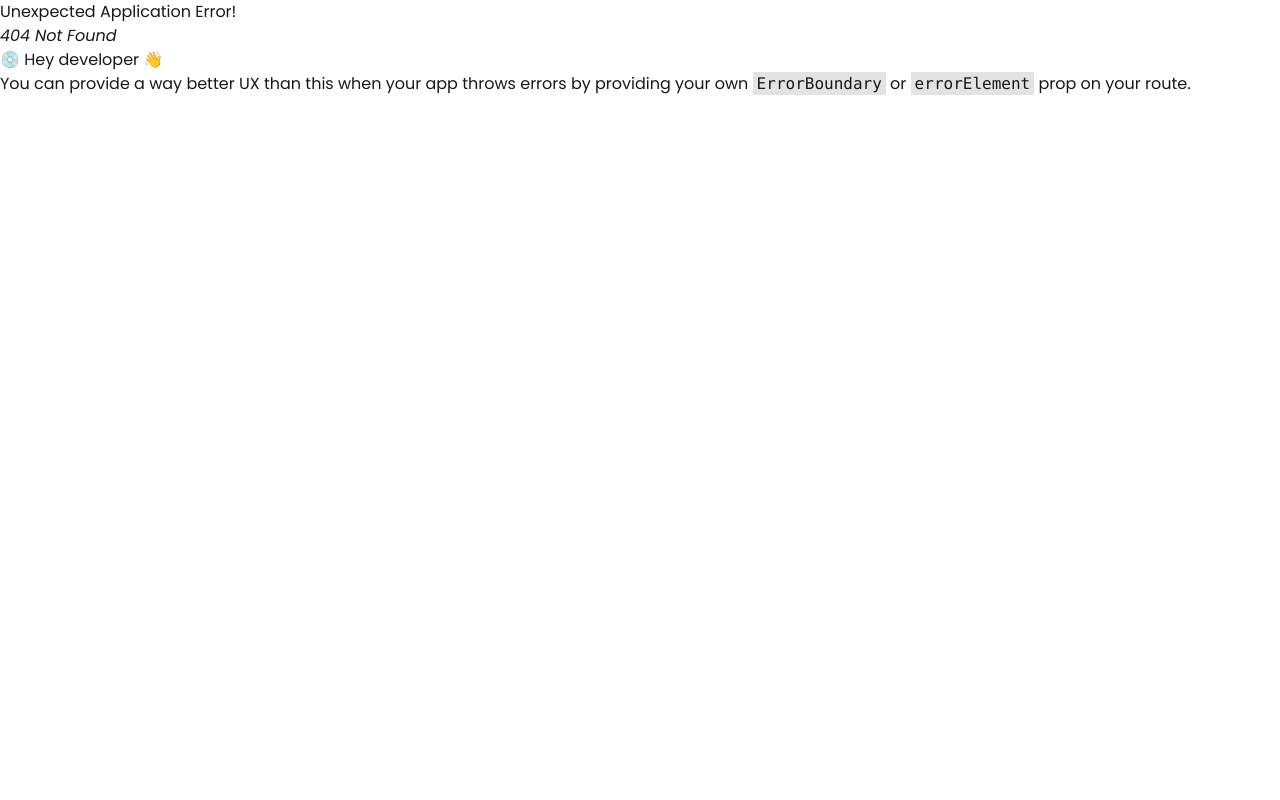
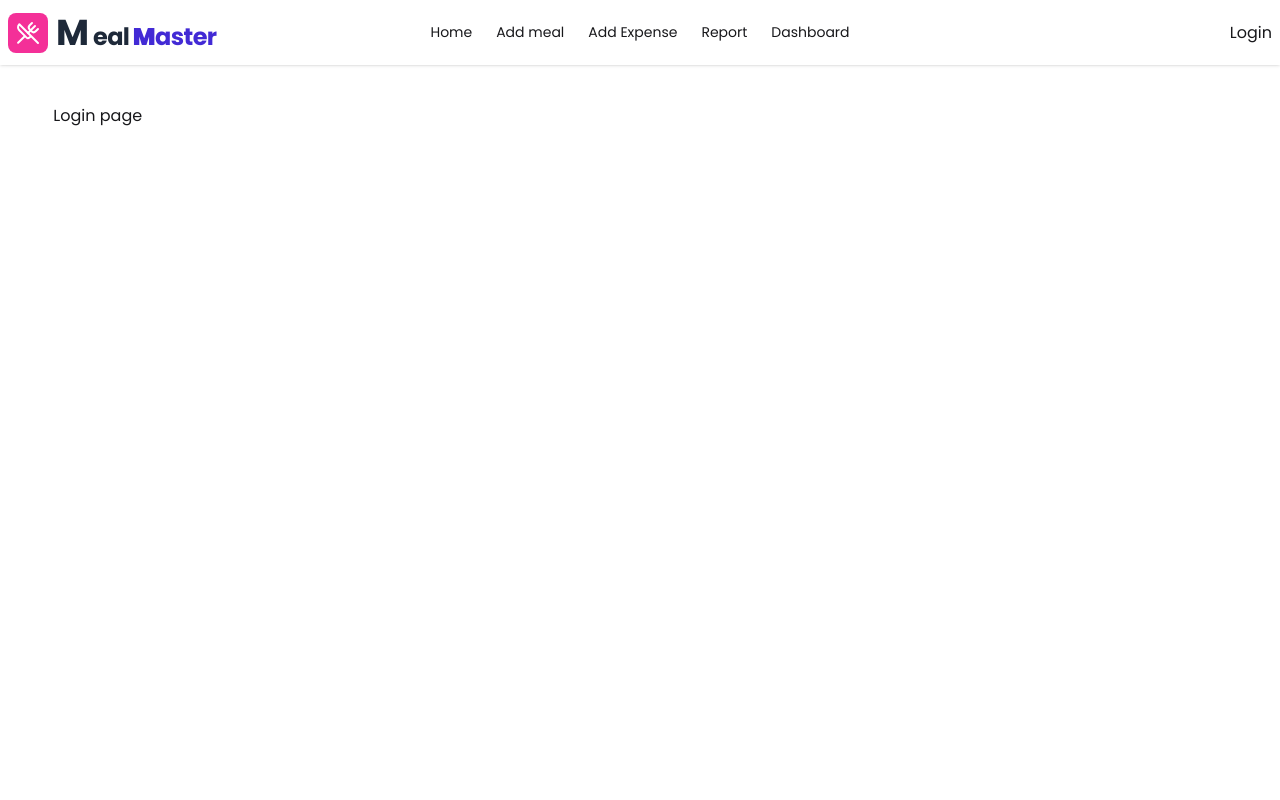
Before and after one commit to mehadhossen123/meal-master-frontend, a React (Vite) app: page /auth/login in a window 1280 px wide. Before the commit this address had no page. Shown: the top 800 px of the page. Built offline with nearby package versions, Linux system fonts and the light colour scheme.

Commit message:
setup login page

```diff
--- /dev/null
+++ b/src/auth/Login.jsx
@@ -0,0 +1,12 @@
+import React from 'react';
+
+const Login = () => {
+    return (
+        <div className='mt-20'>
+            <h1>Login page</h1>
+
+        </div>
+    );
+};
+
+export default Login;
--- a/src/component/Navbar.jsx
+++ b/src/component/Navbar.jsx
@@ -1,5 +1,5 @@
 import React from 'react';
-import { NavLink } from 'react-router';
+import { Link, NavLink } from 'react-router';
 import Logo from './Logo';
 
 const Navbar = () => {
@@ -20,6 +20,14 @@ const Navbar = () => {
             to={"/add-meal"}
           >
             Add meal
+          </NavLink>
+        </li>
+        <li>
+          <NavLink
+            className={({ isActive }) => (isActive ? "text-red-500" : "")}
+            to={"/add-expense"}
+          >
+            Add Expense
           </NavLink>
         </li>
         <li>
@@ -88,7 +96,7 @@ const Navbar = () => {
 
           </div>
           <div className="navbar-end">
-            <a className="btn">Button</a>
+          <Link to={"/auth/login"}>Login</Link>
           </div>
         </div>
         ;
--- /dev/null
+++ b/src/layout/AuthLayout.jsx
@@ -0,0 +1,22 @@
+import React from 'react';
+import Navbar from '../component/Navbar';
+import { Outlet } from 'react-router';
+import Footer from '../component/Footer';
+
+const AuthLayout = () => {
+    return (
+      <div>
+        <nav className="">
+          <Navbar></Navbar>
+        </nav>
+        <main className="w-11/12 mx-auto min-h-screen">
+          <Outlet></Outlet>
+        </main>
+        <footer>
+          <Footer></Footer>
+        </footer>
+      </div>
+    );
+};
+
+export default AuthLayout;
--- /dev/null
+++ b/src/pages/Expense.jsx
@@ -0,0 +1,12 @@
+import React from 'react';
+
+const Expense = () => {
+    return (
+        <div>
+            <h1>This is expense page </h1>
+
+        </div>
+    );
+};
+
+export default Expense;
```
Also changed, not shown: src/Router/Route.jsx (+28 -14 lines).
